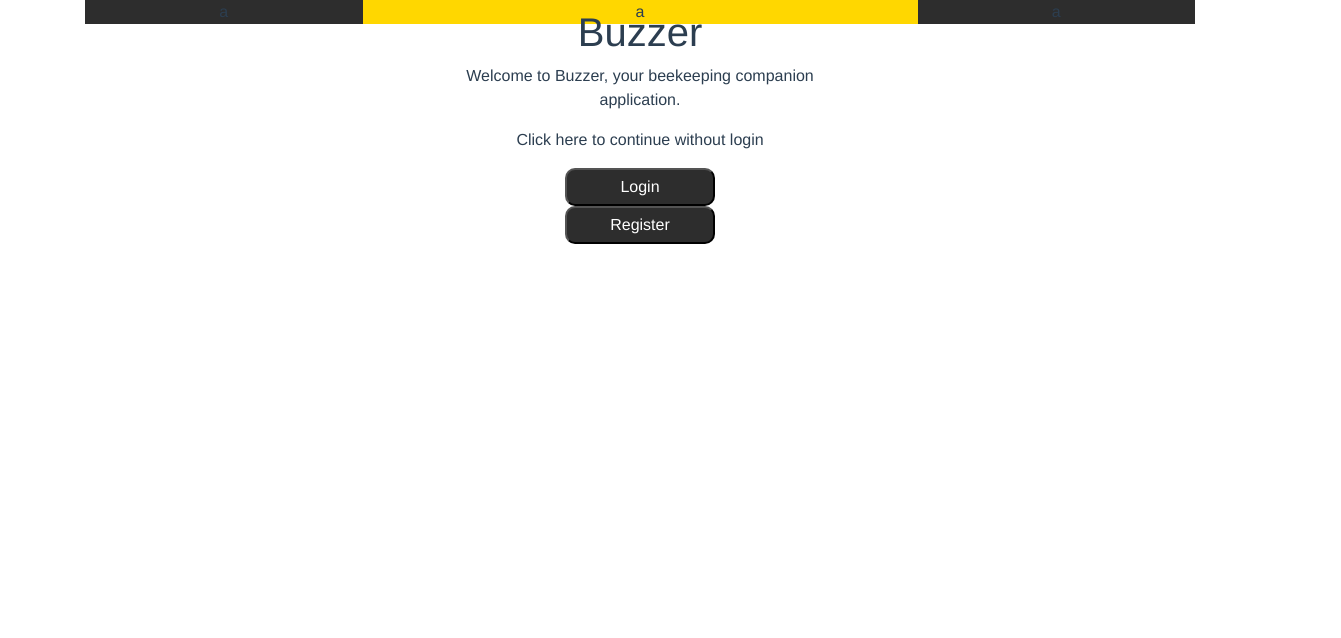
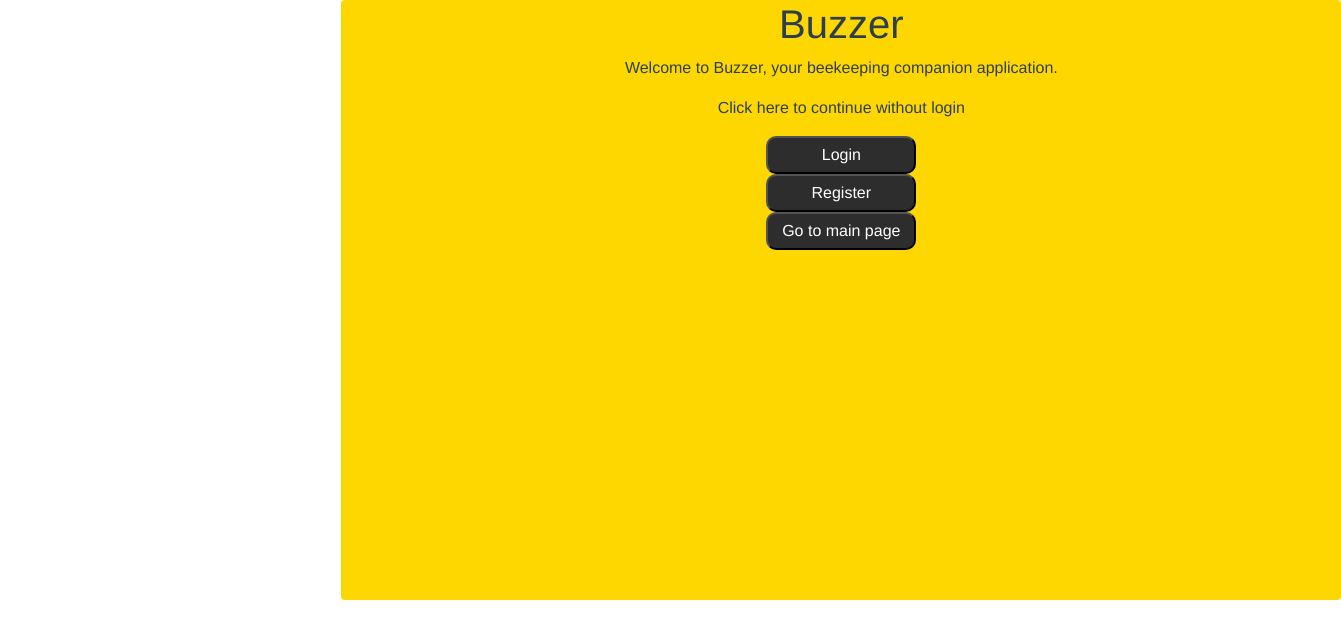
Before and after one commit to Buzzer-WebAppProject/WAFrontEnd, a Vue app: page / in a window 1280 px wide. Shown: the top 638 px of the page, 1341 px wide, since content can reach past the window. Built offline with nearby package versions, Linux system fonts and the light colour scheme.

Commit message:
Created header and main page, done changes to index.html

```diff
--- a/public/index.html
+++ b/public/index.html
@@ -5,24 +5,17 @@
     <meta http-equiv="X-UA-Compatible" content="IE=edge">
     <meta name="viewport" content="width=device-width,initial-scale=1.0">
     <link rel="icon" href="<%= BASE_URL %>favicon.ico">
-    <title>instaclone</title>
-    <script src="https://code.jquery.com/jquery-3.3.1.slim.min.js" integrity="sha384-q8i/X+965DzO0rT7abK41JStQIAqVgRVzpbzo5smXKp4YfRvH+8abtTE1Pi6jizo" crossorigin="anonymous"></script>
-    <script src="https://cdnjs.cloudflare.com/ajax/libs/popper.js/1.14.7/umd/popper.min.js" integrity="sha384-UO2eT0CpHqdSJQ6hJty5KVphtPhzWj9WO1clHTMGa3JDZwrnQq4sF86dIHNDz0W1" crossorigin="anonymous"></script>
-    <link rel="stylesheet" href="https://stackpath.bootstrapcdn.com/bootstrap/4.3.1/css/bootstrap.min.css" integrity="sha384-ggOyR0iXCbMQv3Xipma34MD+dH/1fQ784/j6cY/iJTQUOhcWr7x9JvoRxT2MZw1T" crossorigin="anonymous">
-    <script src="https://stackpath.bootstrapcdn.com/bootstrap/4.3.1/js/bootstrap.min.js" integrity="sha384-JjSmVgyd0p3pXB1rRibZUAYoIIy6OrQ6VrjIEaFf/nJGzIxFDsf4x0xIM+B07jRM" crossorigin="anonymous"></script>
+    <title><%= htmlWebpackPlugin.options.title %></title>
+    <script src="https://code.jquery.com/jquery-3.5.1.slim.min.js" integrity="sha384-DfXdz2htPH0lsSSs5nCTpuj/zy4C+OGpamoFVy38MVBnE+IbbVYUew+OrCXaRkfj" crossorigin="anonymous"></script>
+    <script src="https://cdn.jsdelivr.net/npm/bootstrap@4.5.3/dist/js/bootstrap.bundle.min.js" integrity="sha384-ho+j7jyWK8fNQe+A12Hb8AhRq26LrZ/JpcUGGOn+Y7RsweNrtN/tE3MoK7ZeZDyx" crossorigin="anonymous"></script>
+    <!-- dodao zadnja 2 reda da navbar radi, G. -->
+    <link rel="stylesheet" href="https://cdn.jsdelivr.net/npm/bootstrap@4.5.3/dist/css/bootstrap.min.css" integrity="sha384-TX8t27EcRE3e/ihU7zmQxVncDAy5uIKz4rEkgIXeMed4M0jlfIDPvg6uqKI2xXr2" crossorigin="anonymous">
   </head>
   <body>
     <noscript>
-      <strong>We're sorry but instaclone doesn't work properly without JavaScript enabled. Please enable it to continue.</strong>
+      <strong>We're sorry but <%= htmlWebpackPlugin.options.title %> doesn't work properly without JavaScript enabled. Please enable it to continue.</strong>
     </noscript>
-
-    <div class="container">
-      <div class="row">
-        <div class="col">
-
-          <div id="app"></div>
-        </div>
-      </div>
-    </div>
+    <div id="app"></div>
+    <!-- built files will be auto injected -->
   </body>
 </html>
--- /dev/null
+++ b/src/components/Header.vue
@@ -0,0 +1,52 @@
+<template>
+
+    <div class="backgrnd">
+        <div class="container-fluid">
+            <div class="row">
+
+                <div class="col-4 left">
+                    Lijeva strana headera
+                </div>
+
+                <div class="col-4 middle">
+                    Sredina headera
+                </div>
+
+                <div class="col-4 right">
+                    Desna strana headera
+                </div>
+
+            </div>
+        </div>
+
+    </div>
+
+</template>
+
+<style scoped>
+
+.left{
+    background-color: crimson;
+}
+.middle {
+    background-color: chocolate;
+}
+.right {
+    background-color: blueviolet;
+}
+
+</style>
+
+<script>
+export default {
+    name: 'Header',
+    data() {
+        return {
+
+        }
+    },
+    methods: {
+
+    },
+}
+</script>
--- a/src/router/index.js
+++ b/src/router/index.js
@@ -12,13 +12,18 @@ const routes = [
   },
   {
     path: '/Login',
-    name: 'login',
+    name: 'Login',
     component: () => import(/* webpackChunkName: "login" */ '../views/Login.vue')
   },
   {
     path: '/Signup',
-    name: 'signup',
+    name: 'Signup',
     component: () => import(/* webpackChunkName: "signup" */ '../views/Signup.vue')
+  },
+  {
+    path: '/MainPage',
+    name: 'MainPage',
+    component: () => import(/* webpackChunkName: "signup" */ '../views/MainPage.vue')
   },
 ]
 
--- a/src/views/Landing.vue
+++ b/src/views/Landing.vue
@@ -1,14 +1,12 @@
 <template>
-  <div class="background">
-    <div class="container-fluid no-gutters no-padding">
-      <div class="row no-gutters no-padding">
+  <div class="bg">
+    <div class="container-fluid">
+      <div class="row">
 
-        <div class="col-3">
-          a
-        </div>
+        <div class="col-2" />
 
-        <div class="col-6 middle">
-          a
+        <div class="col-8 middle">
+
           <div class="text-box-centered">
             <h1 class="main-title">Buzzer</h1>
             <p class="desc">Welcome to Buzzer, your beekeeping companion application.</p>
@@ -26,13 +24,18 @@
               <button type="button" class="button" @click="RegisterFn()">Register</button>
               </router-link>
             </div>
+
+            <div class="MainPage">
+              <router-link to="/MainPage">
+              <button type="button" class="button" @click="RegisterFn()">Go to main page</button>
+              </router-link>
+            </div>
+
           </div>
 
         </div>
 
-        <div class="col-3">
-          a
-        </div>
+        <div class="col-2" />
 
       </div>
     </div>
@@ -50,28 +53,30 @@ export default {
 }
 </script>
 
-<style>
+<style scoped>
 
-.background {
+.bg {
   background-color: #2D2D2D;
 }
-.no-padding { /*no padding on the column/row -- found on stack-overflow*/
+
+/*no padding on the column/row -- found on stack-overflow*/
+/* .no-padding {
     padding-left: 0;
     padding-right: 0;
-}
-.row.no-gutter { /*no margin on the column/row -- found on stack-overflow*/
+} */
+
+/*no margin on the column/row -- found on stack-overflow*/
+/* .row.no-gutter {
     margin-left: 0;
     margin-right: 0;
-}
-
-.middle {
-  height: 100%;
-  background-color: gold;
-}
+} */
 
 .text-box-centered {
+  background-color: gold;
   position: absolute;
-  top: 35%;
+  border-radius: 4px;
+  width: 1000px;
+  height: 600px;
   left: 15%;
   right: 15%;
   text-align: center;
--- /dev/null
+++ b/src/views/MainPage.vue
@@ -0,0 +1,21 @@
+<template>
+    <div class="backgrnd">
+        <Header />
+    </div>
+</template>
+
+<script>
+import Header from '../components/Header.vue';
+
+export default {
+    name: 'MainPage',
+    data() {
+        return {
+
+        }
+    },
+    components: {
+        Header,
+    }
+};
+</script>
```
